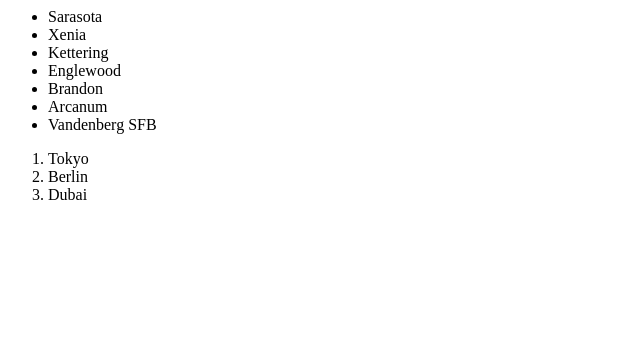
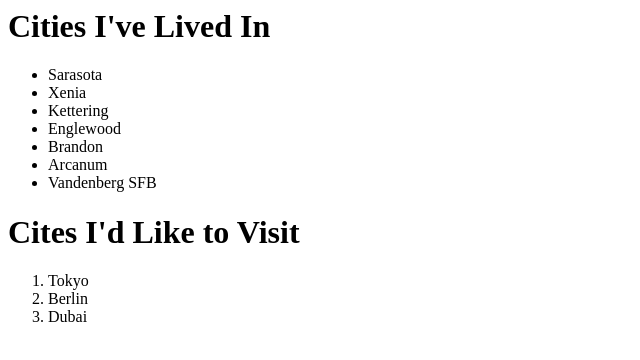
Before and after one commit to tkbd7/galvanize-static-website, a plain HTML site: page index.html in a window 1280 px wide. Shown: the whole page, without its empty margins (0-640 px from the left). Drawn offline with Linux system fonts and the light colour scheme.

Commit message:
list headers

```diff
--- a/index.html
+++ b/index.html
@@ -1,3 +1,4 @@
+<h1>Cities I've Lived In</h1>
 <ul>
   <li>Sarasota</li>
   <li>Xenia</li>
@@ -7,6 +8,7 @@
   <li>Arcanum</li>
   <li>Vandenberg SFB</li>
 </ul>
+<h1>Cites I'd Like to Visit</h1>
 <ol>
   <li>Tokyo</li>
   <li>Berlin</li>
```
